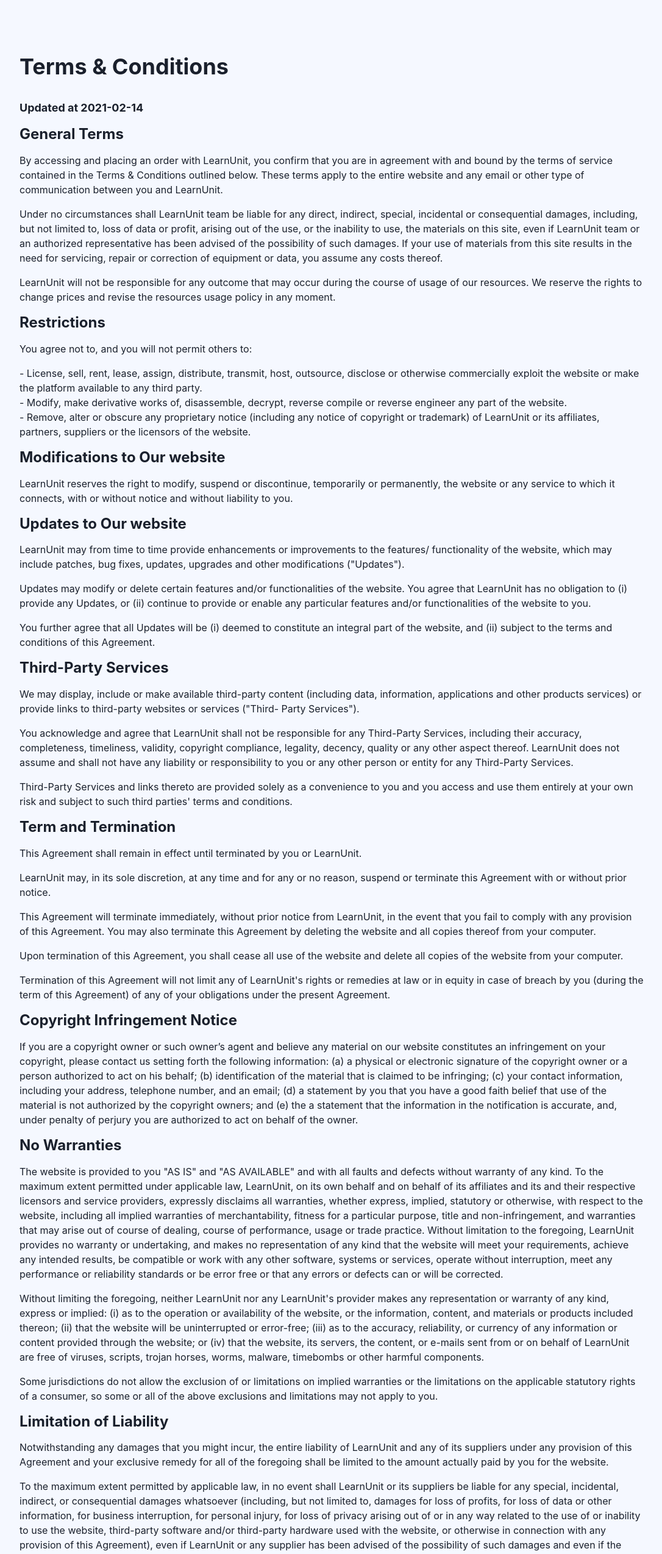
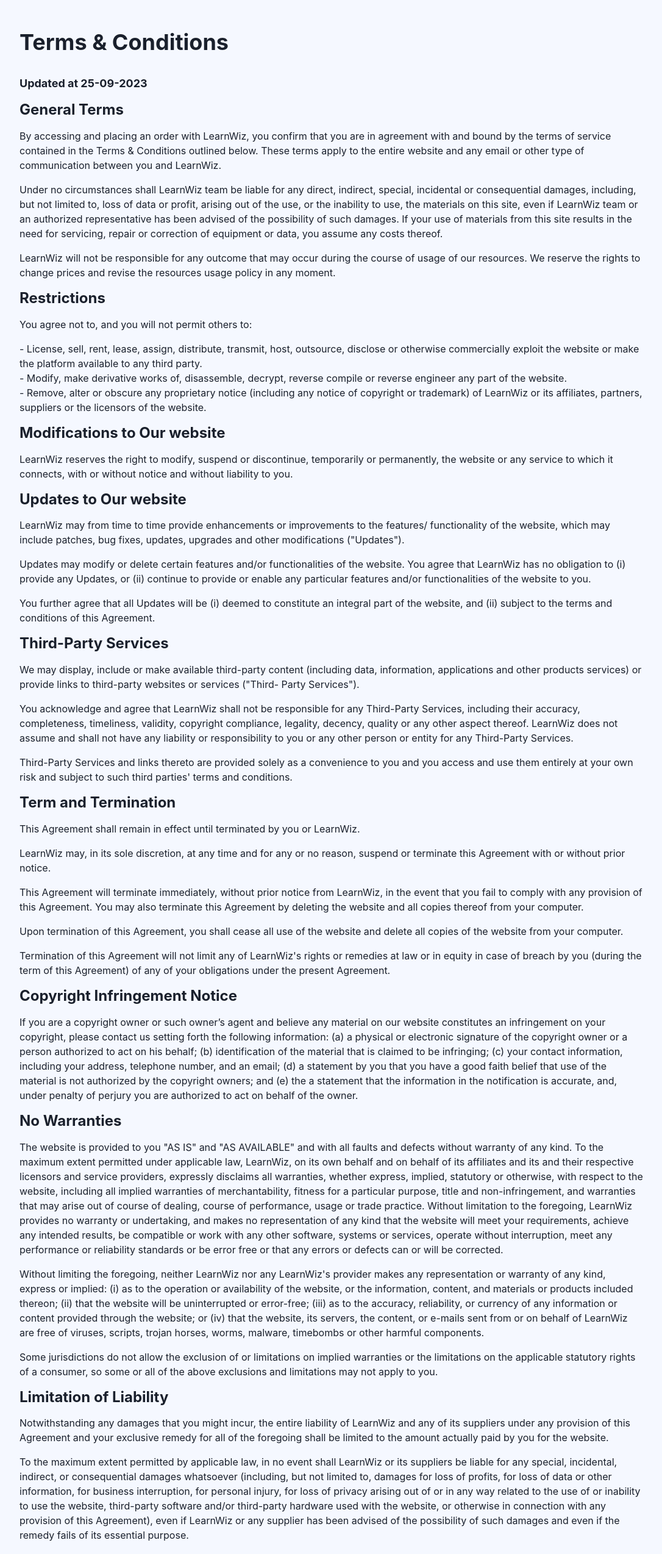
Before and after one commit to mohdwarish483/learnwiz-frontend, a React (Create React App) app: page /termscondition in a window 1280 px wide. Shown: the part 120-2668 px from the top of the page at 61% size, without its empty margins (96-1182 px from the left). Built offline with nearby package versions, Linux system fonts and the light colour scheme; no server answers.

Commit message:
updated legal policies

```diff
--- a/src/components/Legal/RefundPolicy.jsx
+++ b/src/components/Legal/RefundPolicy.jsx
@@ -3,23 +3,23 @@
 
 const RefundPolicy = () => {
   return (
-    <Box p="32" className="backcolor" mt={'10vh'}>
+    <Box p={['5', '32']} className="backcolor" mt={'5vh'}>
       <VStack alignItems="flex-start" spacing="4">
         <Heading as="h1" fontSize="4xl" mb="4">
           Refund and Other Policy
         </Heading>
         <Text>
-          Thanks for shopping at LearnUnit. We appreciate the fact that you like
+          Thanks for shopping at LearnWiz. We appreciate the fact that you like
           to buy the stuff we build. We also want to make sure you have a
           rewarding experience while you’re exploring, evaluating, and
           purchasing our products.
         </Text>
         <Text>
           As with any shopping experience, there are terms and conditions that
-          apply to transactions at LearnUnit. We’ll be as brief as our attorneys
+          apply to transactions at LearnWiz. We’ll be as brief as our attorneys
           will allow. The main thing to remember is that by placing an order or
-          making a purchase at LearnUnit, you agree to the terms along with
-          LearnUnit's Privacy Policy.
+          making a purchase at LearnWiz, you agree to the terms along with
+          LearnWiz's Privacy Policy.
         </Text>
         <Text fontWeight="bold" mt="4" fontSize={'2xl'}>
           FEES AND PAYMENT
@@ -68,19 +68,19 @@
         </Text>
         <Text>
           If you are unsatisfied with our services, please email us at
-          learnunitbusiness@gmail.com.
+          LearnWizbusiness@gmail.com.
         </Text>
         <Text fontWeight="bold" mt="4" fontSize={'2xl'}>
           Your Suggestions
         </Text>
         <Text>
           Any feedback, comments, ideas, improvements or suggestions
-          (collectively, "Suggestions") provided by you to LearnUnit with
-          respect to the website shall remain the sole and exclusive property of
-          LearnUnit.
+          (collectively, "Suggestions") provided by you to LearnWiz with respect
+          to the website shall remain the sole and exclusive property of
+          LearnWiz.
         </Text>
         <Text>
-          LearnUnit shall be free to use, copy, modify, publish, or redistribute
+          LearnWiz shall be free to use, copy, modify, publish, or redistribute
           the Suggestions for any purpose and in any way without any credit or
           any compensation to you.
         </Text>
@@ -99,21 +99,21 @@
         <Text>
           This Terms & Conditions applies only to the Services. The Services may
           contain links to other websites not operated or controlled by
-          LearnUnit. We are not responsible for the content, accuracy or
-          opinions expressed in such websites, and such websites are not
-          investigated, monitored or checked for accuracy or completeness by us.
-          Please remember that when you use a link to go from the Services to
-          another website, our Terms & Conditions are no longer in effect. Your
-          browsing and interaction on any other website, including those that
-          have a link on our platform, is subject to that website’s own rules
-          and policies. Such third parties may use their own cookies or other
-          methods to collect information about you.
+          LearnWiz. We are not responsible for the content, accuracy or opinions
+          expressed in such websites, and such websites are not investigated,
+          monitored or checked for accuracy or completeness by us. Please
+          remember that when you use a link to go from the Services to another
+          website, our Terms & Conditions are no longer in effect. Your browsing
+          and interaction on any other website, including those that have a link
+          on our platform, is subject to that website’s own rules and policies.
+          Such third parties may use their own cookies or other methods to
+          collect information about you.
         </Text>
         <Text fontWeight="bold" mt="4" fontSize={'2xl'}>
           Cookies
         </Text>
         <Text>
-          LearnUnit uses "Cookies" to identify the areas of our website that you
+          LearnWiz uses "Cookies" to identify the areas of our website that you
           have visited. A Cookie is a small piece of data stored on your
           computer or mobile device by your web browser. We use Cookies to
           enhance the performance and functionality of our website but are
@@ -130,12 +130,12 @@
           Disclaimer
         </Text>
         <Text>
-          LearnUnit is not responsible for any content, code or any other
+          LearnWiz is not responsible for any content, code or any other
           imprecision.
         </Text>
-        <Text>LearnUnit does not provide warranties or guarantees.</Text>
+        <Text>LearnWiz does not provide warranties or guarantees.</Text>
         <Text>
-          In no event shall LearnUnit be liable for any special, direct,
+          In no event shall LearnWiz be liable for any special, direct,
           indirect, consequential, or incidental damages or any damages
           whatsoever, whether in an action of contract, negligence or other
           tort, arising out of or in connection with the use of the Service or
@@ -144,26 +144,26 @@
           at any time without prior notice.
         </Text>
         <Text>
-          The LearnUnit Service and its contents are provided "as is" and "as
+          The LearnWiz Service and its contents are provided "as is" and "as
           available" without any warranty or representations of any kind,
-          whether express or implied. LearnUnit is a distributor and not a
-          publisher of the content supplied by third parties; as such, LearnUnit
+          whether express or implied. LearnWiz is a distributor and not a
+          publisher of the content supplied by third parties; as such, LearnWiz
           exercises no editorial control over such content and makes no warranty
           or representation as to the accuracy, reliability or currency of any
           information, content, service or merchandise provided through or
-          accessible via the LearnUnit Service. Without limiting the foregoing,
-          LearnUnit specifically disclaims all warranties and representations in
-          any content transmitted on or in connection with the LearnUnit Service
-          or on sites that may appear as links on the LearnUnit Service, or in
+          accessible via the LearnWiz Service. Without limiting the foregoing,
+          LearnWiz specifically disclaims all warranties and representations in
+          any content transmitted on or in connection with the LearnWiz Service
+          or on sites that may appear as links on the LearnWiz Service, or in
           the products provided as a part of, or otherwise in connection with,
-          the LearnUnit Service, including without limitation any warranties of
+          the LearnWiz Service, including without limitation any warranties of
           merchantability, fitness for a particular purpose or non-infringement
           of third party rights. No oral advice or written information given by
-          LearnUnit or any of its affiliates, employees, officers, directors,
+          LearnWiz or any of its affiliates, employees, officers, directors,
           agents, or the like will create a warranty. Price and availability
           information is subject to change without notice. Without limiting the
-          foregoing, LearnUnit does not warrant that the LearnUnit Service will
-          be uninterrupted, uncorrupted, timely, or error-free.
+          foregoing, LearnWiz does not warrant that the LearnWiz Service will be
+          uninterrupted, uncorrupted, timely, or error-free.
         </Text>
         <Text mt="4" fontWeight={'bold'}>
           For more information about the RefundPolicy, please{' '}
--- a/src/components/Legal/TermsService.jsx
+++ b/src/components/Legal/TermsService.jsx
@@ -3,38 +3,38 @@
 
 const TermsAndConditions = () => {
   return (
-    <Box p="32" className="backcolor" mt={'10vh'}>
+    <Box p={['5', '32']} className="backcolor" mt={'5vh'}>
       <VStack alignItems="flex-start" spacing="4">
         <Heading as="h1" fontSize="4xl" mb="4">
           Terms & Conditions
         </Heading>
         <Text fontSize="lg" fontWeight="bold">
-          Updated at 2021-02-14
+          Updated at 25-09-2023
         </Text>
         <Heading as="h2" fontSize="2xl">
           General Terms
         </Heading>
         <Text>
-          By accessing and placing an order with LearnUnit, you confirm that you
+          By accessing and placing an order with LearnWiz, you confirm that you
           are in agreement with and bound by the terms of service contained in
           the Terms & Conditions outlined below. These terms apply to the entire
           website and any email or other type of communication between you and
-          LearnUnit.
+          LearnWiz.
         </Text>
         <Text>
-          Under no circumstances shall LearnUnit team be liable for any direct,
+          Under no circumstances shall LearnWiz team be liable for any direct,
           indirect, special, incidental or consequential damages, including, but
           not limited to, loss of data or profit, arising out of the use, or the
-          inability to use, the materials on this site, even if LearnUnit team
-          or an authorized representative has been advised of the possibility of
+          inability to use, the materials on this site, even if LearnWiz team or
+          an authorized representative has been advised of the possibility of
           such damages. If your use of materials from this site results in the
           need for servicing, repair or correction of equipment or data, you
           assume any costs thereof.
         </Text>
         <Text>
-          LearnUnit will not be responsible for any outcome that may occur
-          during the course of usage of our resources. We reserve the rights to
-          change prices and revise the resources usage policy in any moment.
+          LearnWiz will not be responsible for any outcome that may occur during
+          the course of usage of our resources. We reserve the rights to change
+          prices and revise the resources usage policy in any moment.
         </Text>
         <Heading as="h2" fontSize="2xl">
           Restrictions
@@ -48,14 +48,14 @@
           - Modify, make derivative works of, disassemble, decrypt, reverse
           compile or reverse engineer any part of the website.
           <br />- Remove, alter or obscure any proprietary notice (including any
-          notice of copyright or trademark) of LearnUnit or its affiliates,
+          notice of copyright or trademark) of LearnWiz or its affiliates,
           partners, suppliers or the licensors of the website.
         </Text>
         <Heading as="h2" fontSize="2xl">
           Modifications to Our website
         </Heading>
         <Text>
-          LearnUnit reserves the right to modify, suspend or discontinue,
+          LearnWiz reserves the right to modify, suspend or discontinue,
           temporarily or permanently, the website or any service to which it
           connects, with or without notice and without liability to you.
         </Text>
@@ -63,14 +63,13 @@
           Updates to Our website
         </Heading>
         <Text>
-          LearnUnit may from time to time provide enhancements or improvements
-          to the features/ functionality of the website, which may include
-          patches, bug fixes, updates, upgrades and other modifications
-          ("Updates").
+          LearnWiz may from time to time provide enhancements or improvements to
+          the features/ functionality of the website, which may include patches,
+          bug fixes, updates, upgrades and other modifications ("Updates").
         </Text>
         <Text>
           Updates may modify or delete certain features and/or functionalities
-          of the website. You agree that LearnUnit has no obligation to (i)
+          of the website. You agree that LearnWiz has no obligation to (i)
           provide any Updates, or (ii) continue to provide or enable any
           particular features and/or functionalities of the website to you.
         </Text>
@@ -89,10 +88,10 @@
           ("Third- Party Services").
         </Text>
         <Text>
-          You acknowledge and agree that LearnUnit shall not be responsible for
+          You acknowledge and agree that LearnWiz shall not be responsible for
           any Third-Party Services, including their accuracy, completeness,
           timeliness, validity, copyright compliance, legality, decency, quality
-          or any other aspect thereof. LearnUnit does not assume and shall not
+          or any other aspect thereof. LearnWiz does not assume and shall not
           have any liability or responsibility to you or any other person or
           entity for any Third-Party Services.
         </Text>
@@ -106,16 +105,16 @@
         </Heading>
         <Text>
           This Agreement shall remain in effect until terminated by you or
-          LearnUnit.
+          LearnWiz.
         </Text>
         <Text>
-          LearnUnit may, in its sole discretion, at any time and for any or no
+          LearnWiz may, in its sole discretion, at any time and for any or no
           reason, suspend or terminate this Agreement with or without prior
           notice.
         </Text>
         <Text>
           This Agreement will terminate immediately, without prior notice from
-          LearnUnit, in the event that you fail to comply with any provision of
+          LearnWiz, in the event that you fail to comply with any provision of
           this Agreement. You may also terminate this Agreement by deleting the
           website and all copies thereof from your computer.
         </Text>
@@ -124,7 +123,7 @@
           website and delete all copies of the website from your computer.
         </Text>
         <Text>
-          Termination of this Agreement will not limit any of LearnUnit's rights
+          Termination of this Agreement will not limit any of LearnWiz's rights
           or remedies at law or in equity in case of breach by you (during the
           term of this Agreement) of any of your obligations under the present
           Agreement.
@@ -152,31 +151,31 @@
         <Text>
           The website is provided to you "AS IS" and "AS AVAILABLE" and with all
           faults and defects without warranty of any kind. To the maximum extent
-          permitted under applicable law, LearnUnit, on its own behalf and on
+          permitted under applicable law, LearnWiz, on its own behalf and on
           behalf of its affiliates and its and their respective licensors and
           service providers, expressly disclaims all warranties, whether
           express, implied, statutory or otherwise, with respect to the website,
           including all implied warranties of merchantability, fitness for a
           particular purpose, title and non-infringement, and warranties that
           may arise out of course of dealing, course of performance, usage or
-          trade practice. Without limitation to the foregoing, LearnUnit
-          provides no warranty or undertaking, and makes no representation of
-          any kind that the website will meet your requirements, achieve any
-          intended results, be compatible or work with any other software,
-          systems or services, operate without interruption, meet any
-          performance or reliability standards or be error free or that any
-          errors or defects can or will be corrected.
+          trade practice. Without limitation to the foregoing, LearnWiz provides
+          no warranty or undertaking, and makes no representation of any kind
+          that the website will meet your requirements, achieve any intended
+          results, be compatible or work with any other software, systems or
+          services, operate without interruption, meet any performance or
+          reliability standards or be error free or that any errors or defects
+          can or will be corrected.
         </Text>
         <Text>
-          Without limiting the foregoing, neither LearnUnit nor any LearnUnit's
+          Without limiting the foregoing, neither LearnWiz nor any LearnWiz's
           provider makes any representation or warranty of any kind, express or
           implied: (i) as to the operation or availability of the website, or
           the information, content, and materials or products included thereon;
           (ii) that the website will be uninterrupted or error-free; (iii) as to
           the accuracy, reliability, or currency of any information or content
           provided through the website; or (iv) that the website, its servers,
-          the content, or e-mails sent from or on behalf of LearnUnit are free
-          of viruses, scripts, trojan horses, worms, malware, timebombs or other
+          the content, or e-mails sent from or on behalf of LearnWiz are free of
+          viruses, scripts, trojan horses, worms, malware, timebombs or other
           harmful components.
         </Text>
         <Text>
@@ -190,20 +189,20 @@
         </Heading>
         <Text>
           Notwithstanding any damages that you might incur, the entire liability
-          of LearnUnit and any of its suppliers under any provision of this
+          of LearnWiz and any of its suppliers under any provision of this
           Agreement and your exclusive remedy for all of the foregoing shall be
           limited to the amount actually paid by you for the website.
         </Text>
         <Text>
           To the maximum extent permitted by applicable law, in no event shall
-          LearnUnit or its suppliers be liable for any special, incidental,
+          LearnWiz or its suppliers be liable for any special, incidental,
           indirect, or consequential damages whatsoever (including, but not
           limited to, damages for loss of profits, for loss of data or other
           information, for business interruption, for personal injury, for loss
           of privacy arising out of or in any way related to the use of or
           inability to use the website, third-party software and/or third-party
           hardware used with the website, or otherwise in connection with any
-          provision of this Agreement), even if LearnUnit or any supplier has
+          provision of this Agreement), even if LearnWiz or any supplier has
           been advised of the possibility of such damages and even if the remedy
           fails of its essential purpose.
         </Text>
@@ -216,7 +215,7 @@
           Amendments to this Agreement
         </Heading>
         <Text>
-          LearnUnit reserves the right, at its sole discretion, to modify or
+          LearnWiz reserves the right, at its sole discretion, to modify or
           replace this Agreement at any time. If a revision is material we will
           provide at least 30 days' notice prior to any new terms taking effect.
           What constitutes a material change will be determined at our sole
@@ -225,20 +224,20 @@
         <Text>
           By continuing to access or use our website after any revisions become
           effective, you agree to be bound by the revised terms. If you do not
-          agree to the new terms, you are no longer authorized to use LearnUnit.
+          agree to the new terms, you are no longer authorized to use LearnWiz.
         </Text>
         <Heading as="h2" fontSize="2xl">
           Entire Agreement
         </Heading>
         <Text>
           The Agreement constitutes the entire agreement between you and
-          LearnUnit regarding your use of the website and supersedes all prior
+          LearnWiz regarding your use of the website and supersedes all prior
           and contemporaneous written or oral agreements between you and
-          LearnUnit.
+          LearnWiz.
         </Text>
         <Text>
           You may be subject to additional terms and conditions that apply when
-          you use or purchase other LearnUnit's services, which LearnUnit will
+          you use or purchase other LearnWiz's services, which LearnWiz will
           provide to you at the time of such use or purchase.
         </Text>
         <Heading as="h2" fontSize="2xl">
@@ -261,12 +260,12 @@
           The website and its entire contents, features and functionality
           (including but not limited to all information, software, text,
           displays, images, video and audio, and the design, selection and
-          arrangement thereof), are owned by LearnUnit, its licensors or other
+          arrangement thereof), are owned by LearnWiz, its licensors or other
           providers of such material and are protected by IL and international
           copyright, trademark, patent, trade secret and other intellectual
           property or proprietary rights laws. The material may not be copied,
           modified, reproduced, downloaded or distributed in any way, in whole
-          or in part, without the express prior written permission of LearnUnit,
+          or in part, without the express prior written permission of LearnWiz,
           unless and except as is expressly provided in these Terms &
           Conditions. Any unauthorized use of the material is prohibited.
         </Text>
```
Also changed, not shown: src/components/Legal/PrivacyPolicy.jsx (+12 -12 lines).
